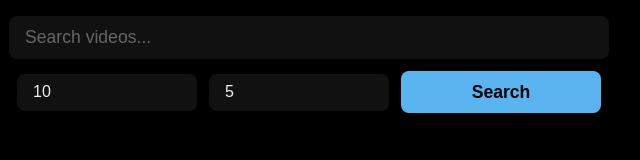
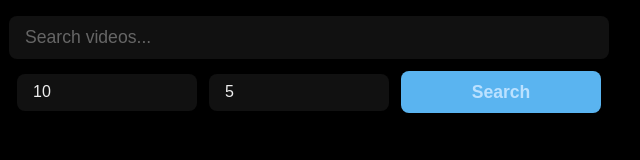
Before and after one commit to GustavoKimura/fast-api-video-scraper, a plain HTML site: page index.html in a window 1280 px wide. Shown: the full height of the page, 331-971 px from the left. Drawn offline with nearby package versions, Linux system fonts and the light colour scheme.

Commit message:
Update button color for improved visibility; remove muted attribute from video element

```diff
--- a/index.html
+++ b/index.html
@@ -73,7 +73,7 @@
         font-size: 1.1rem;
         font-weight: 700;
         background: #5ab4f0;
-        color: #000;
+        color: #bbe1ff;
         border: none;
         border-radius: 8px;
         cursor: pointer;
@@ -220,7 +220,6 @@
                 controls
                 preload="metadata"
                 playsinline
-                muted
               ></video>
             </template>
           </template>
```
